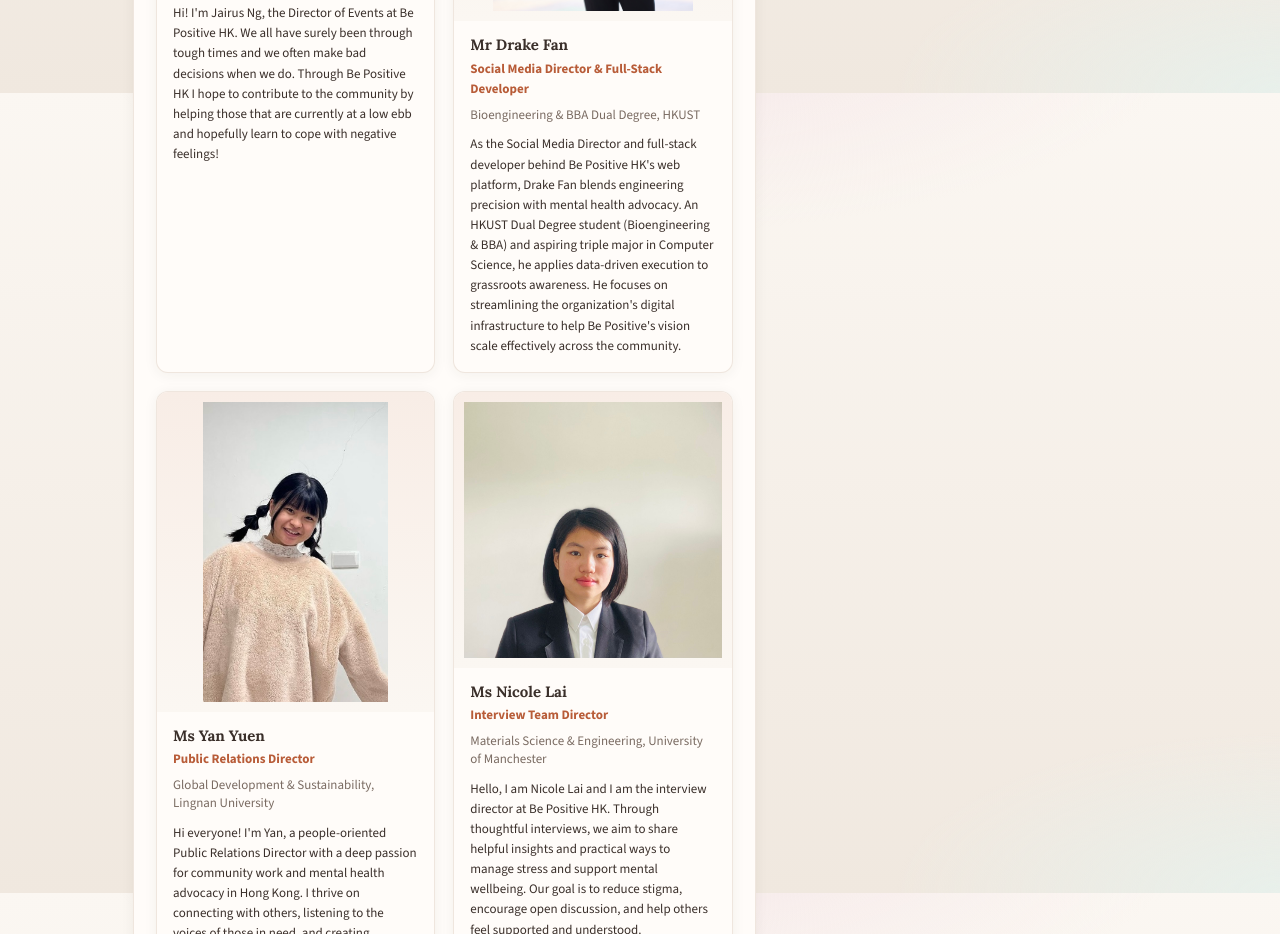
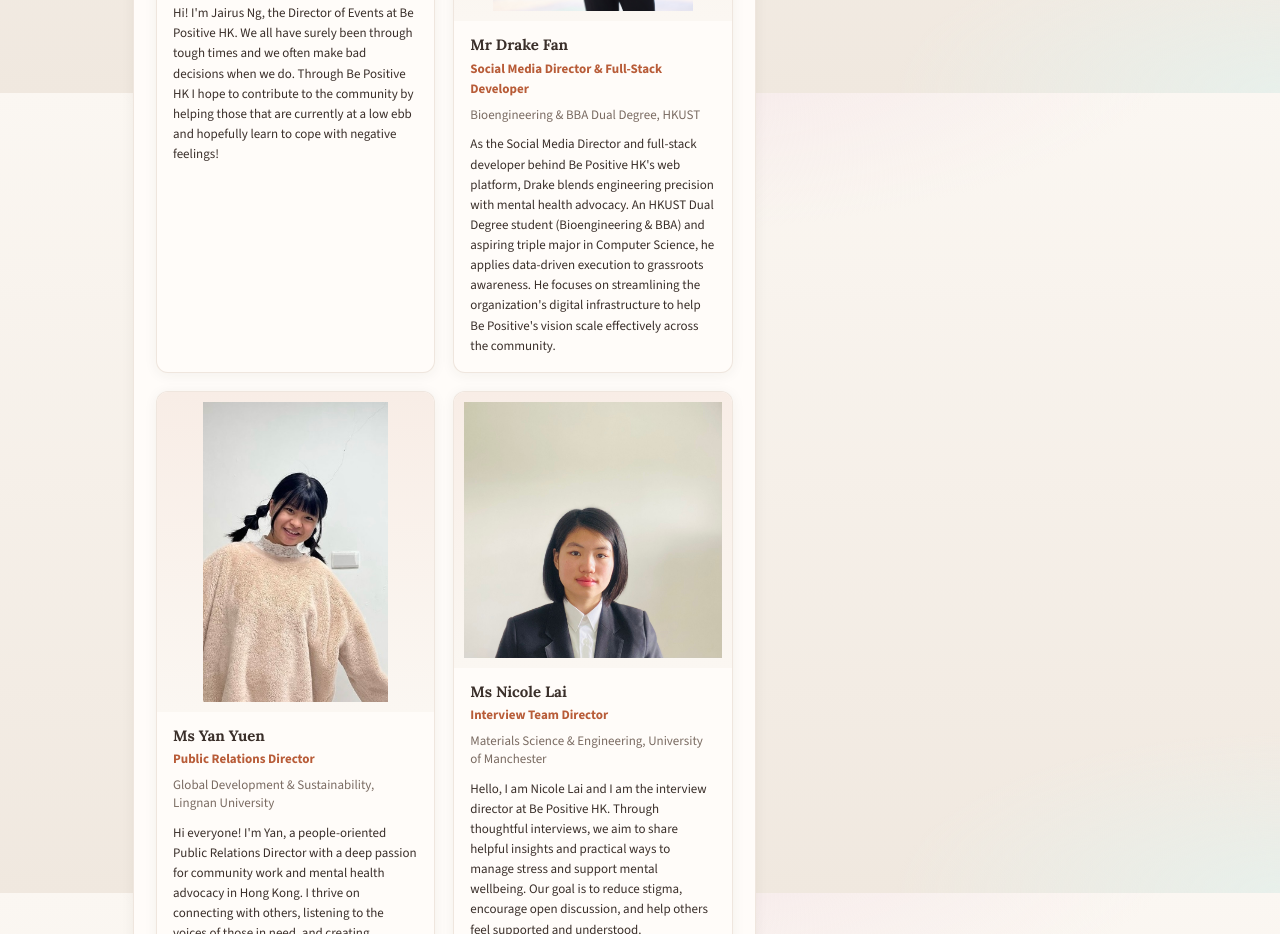
Before and after one commit to ProDucky-001/ProDucky-001.github.io-BePositiveHK, a website: page team.html in a window 1280 px wide. Shown: the part 1507-2441 px from the top of the page. Drawn offline with nearby package versions, Linux system fonts and the light colour scheme.

Commit message:
Use Drake instead of Drake Fan in bio

```diff
--- a/team.html
+++ b/team.html
@@ -142,7 +142,7 @@
                     <p class="affiliation">Bioengineering &amp; BBA Dual Degree, HKUST</p>
                     <p class="bio">
                       As the Social Media Director and full-stack developer behind Be Positive HK&apos;s web
-                      platform, Drake Fan blends engineering precision with mental health advocacy. An HKUST Dual
+                      platform, Drake blends engineering precision with mental health advocacy. An HKUST Dual
                       Degree student (Bioengineering &amp; BBA) and aspiring triple major in Computer Science, he
                       applies data-driven execution to grassroots awareness. He focuses on streamlining the
                       organization&apos;s digital infrastructure to help Be Positive&apos;s vision scale effectively
```
